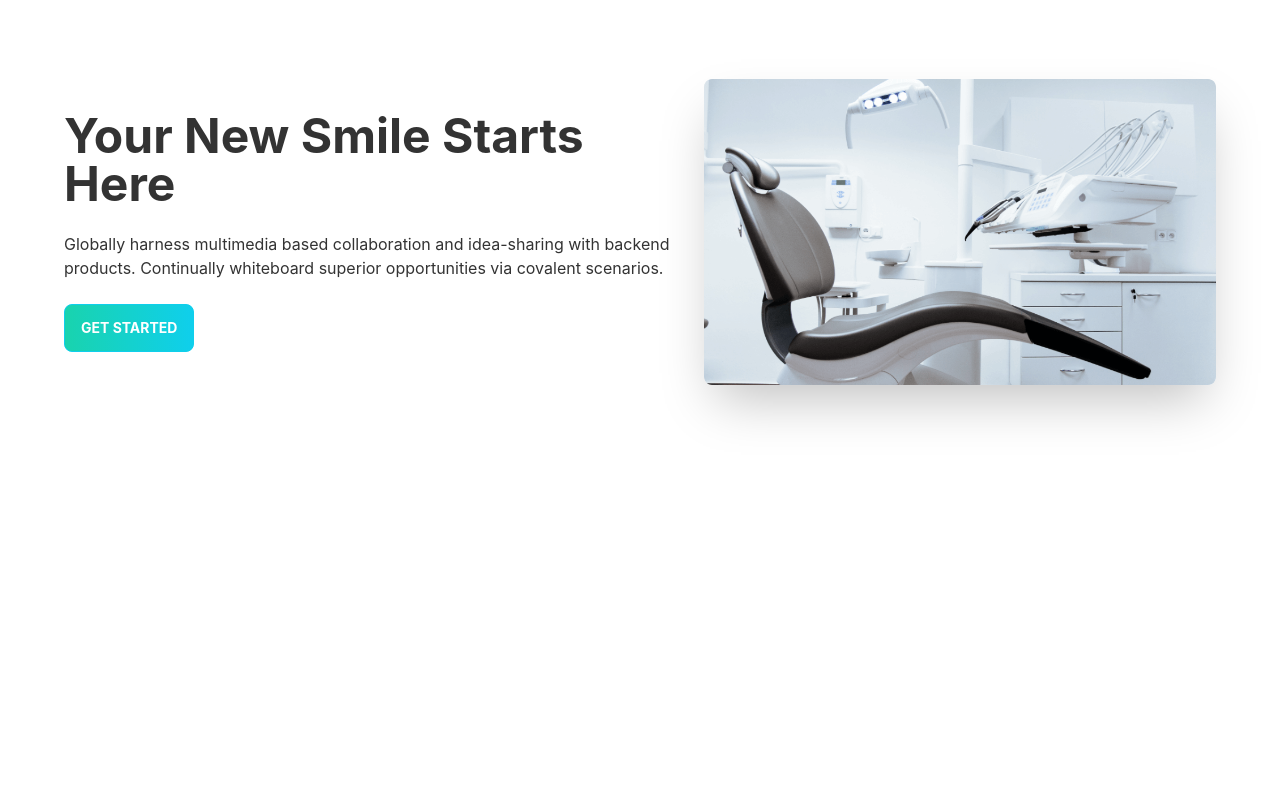
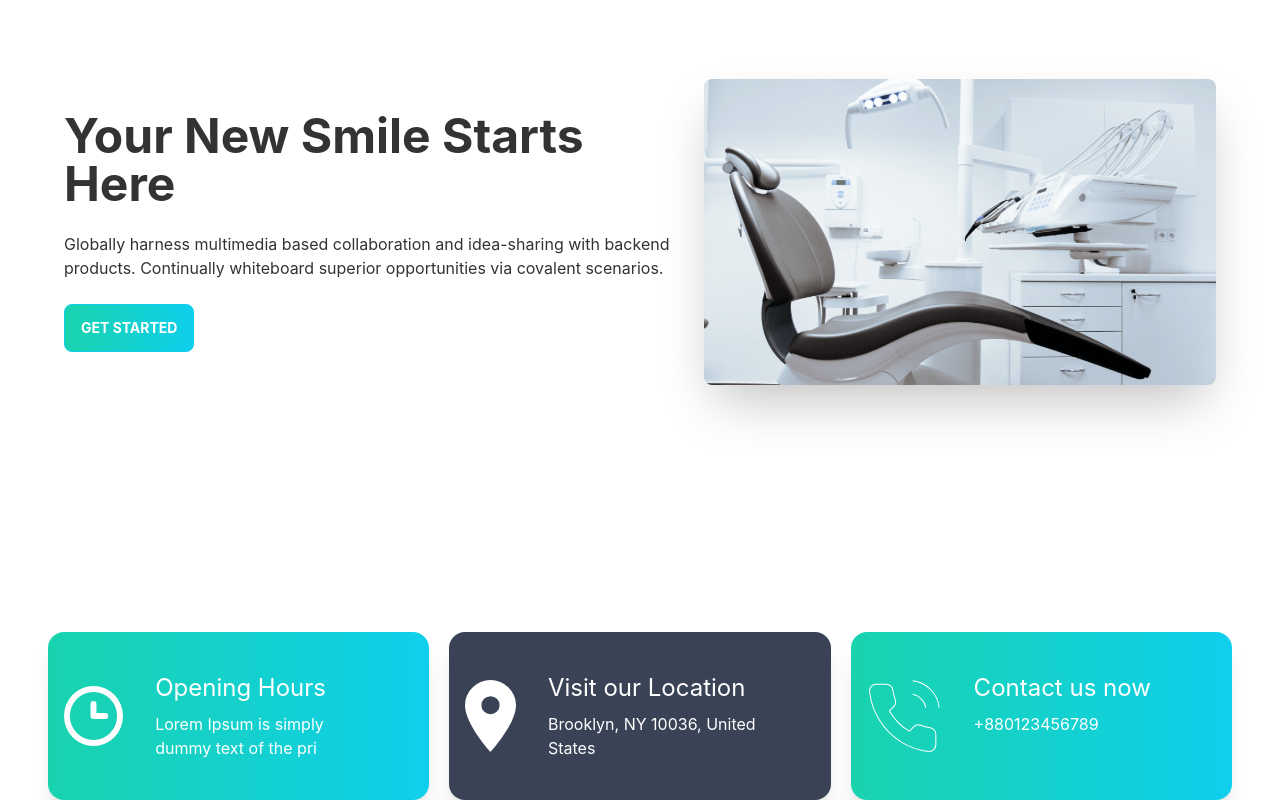
Before and after one commit to MazharulDev/doctors-portal-client, a React (Create React App) app: page / in a window 1280 px wide. Shown: the part 232-1032 px from the top of the page. Before the commit the page ends 864 px from the top, so only its background shows below. Built offline with nearby package versions, Linux system fonts and the light colour scheme.

Commit message:
info section added

```diff
--- a/src/pages/Home/Home.js
+++ b/src/pages/Home/Home.js
@@ -1,10 +1,12 @@
 import React from 'react';
 import Banner from '../Banner/Banner';
+import Info from './Info/Info';
 
 const Home = () => {
     return (
         <div className='px-12'>
             <Banner/>
+            <Info/>
         </div>
     );
 };
--- /dev/null
+++ b/src/pages/Home/Info/Info.js
@@ -0,0 +1,16 @@
+import React from 'react';
+import clock from '../../../assets/icons/clock.svg'
+import location from '../../../assets/icons/marker.svg'
+import call from '../../../assets/icons/phone.svg'
+import InfoCard from '../InfoCard/InfoCard';
+const Info = () => {
+    return (
+        <div className='grid grid-cols-1 lg:grid-cols-3 gap-5'>
+           <InfoCard bg="bg-gradient-to-r from-secondary to-primary" title='Opening Hours' img={clock} text='Lorem Ipsum is simply dummy text of the pri'/>
+           <InfoCard bg="bg-accent" title='Visit our Location'img={location} text='Brooklyn, NY 10036, United States' />
+           <InfoCard bg="bg-gradient-to-r from-secondary to-primary" title='Contact us now'img={call} text='+880123456789' />
+        </div>
+    );
+};
+
+export default Info;
--- /dev/null
+++ b/src/pages/Home/InfoCard/InfoCard.js
@@ -0,0 +1,16 @@
+import React from 'react';
+
+const InfoCard = ({title,img,text,bg}) => {
+
+    return (
+        <div className={`card lg:card-side shadow-xl px-4 py-2 text-center lg:text-left ${bg}`}>
+            <figure><img src={img} alt="Album"/></figure>
+            <div className="card-body text-white">
+                <h2 className="text-2xl">{title}</h2>
+                <p>{text}</p>
+            </div>
+        </div>
+    );
+};
+
+export default InfoCard;
```
